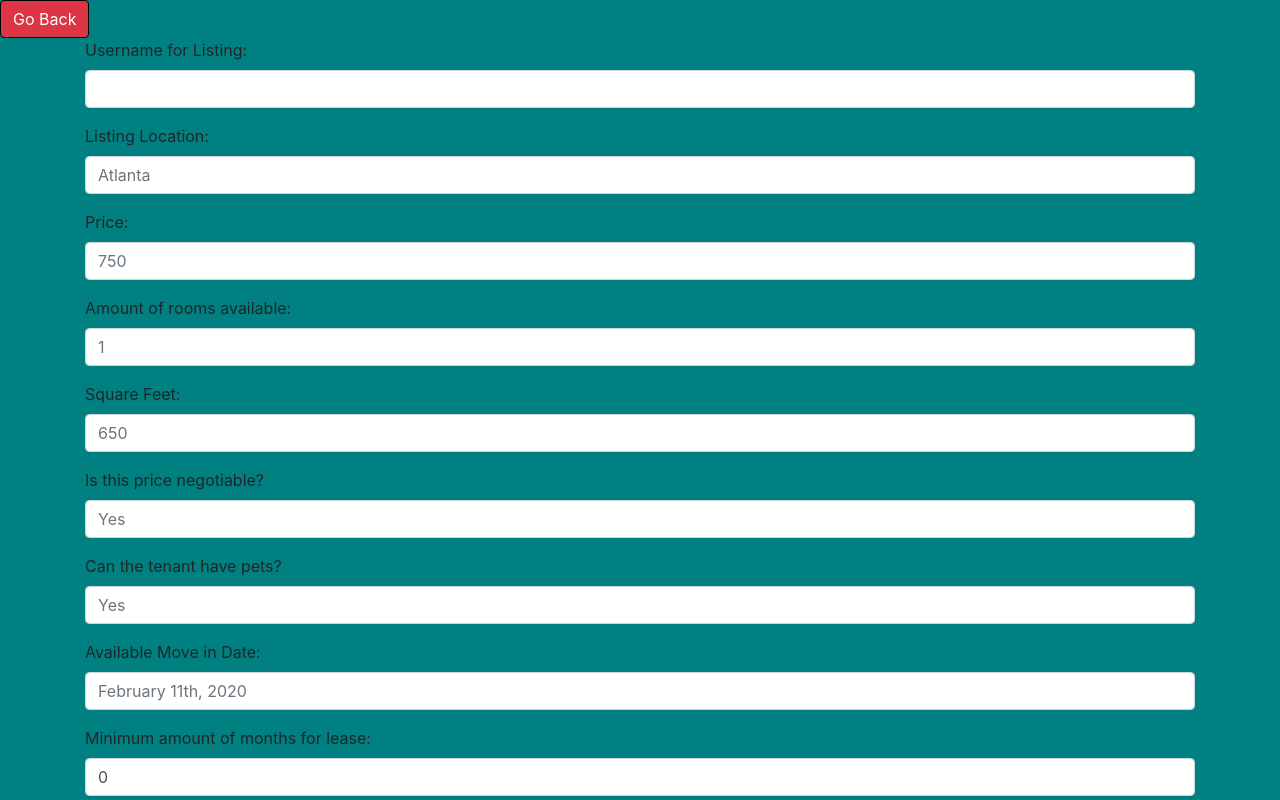
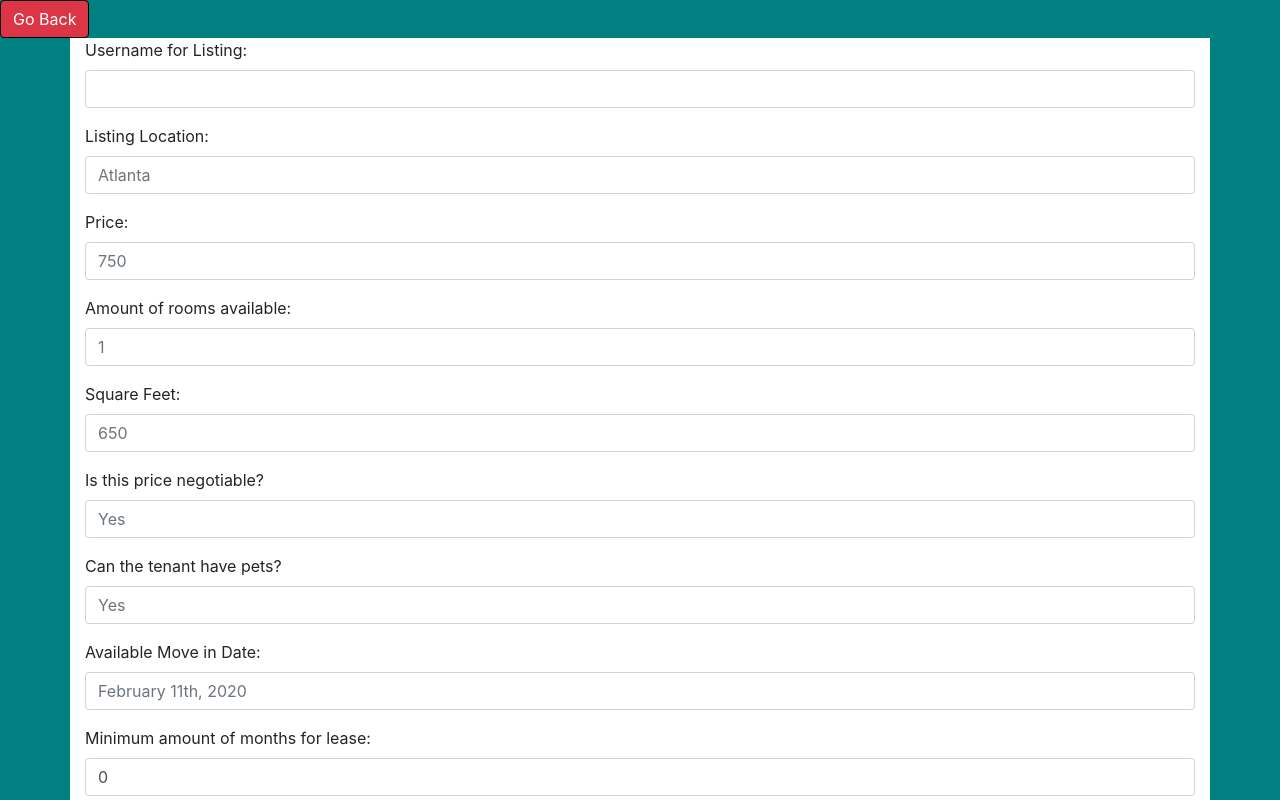
Before and after one commit to illimitableissi/Kangaroo, a React (Create React App) app in the folder kangaroo/: page /user/1/form in a window 1280 px wide. Shown: the top 800 px of the page. Built offline with nearby package versions, Linux system fonts and the light colour scheme; no server answers; a web font is replaced by a local one.

Commit message:
more styling and cleanup

```diff
--- a/kangaroo/src/Components/components.css
+++ b/kangaroo/src/Components/components.css
@@ -32,3 +32,7 @@
 .btn:hover {
 	border: 1px solid black;
 }
+
+.formContainer {
+	background-color: white;
+}
--- a/kangaroo/src/Pages/UserListing.js
+++ b/kangaroo/src/Pages/UserListing.js
@@ -3,6 +3,7 @@
 import Form from 'react-bootstrap/Form'
 import Button from 'react-bootstrap/Button'
 import Container from 'react-bootstrap/Container'
+import '../Components/details.css'
 
 class UserListing extends React.Component{
 
@@ -96,7 +97,7 @@
     return (
         <div>
             <a href={"/user/" + this.state.savedListing._id} role="button" className="btn btn-danger">Go Back</a>
-            <Container>
+            <Container className="formContainer">
                  <Form>
                  <Form.Group controlId="userName">
                   <Form.Label>Username for Listing:</Form.Label>
@@ -104,7 +105,6 @@
                     // type="text"
                     name="userName"
                     placeholder={this.state.savedListing.userName}
-                    // defaultValue={this.state.savedListing.userName}
                     onChange={this.handleInputChange}
                     value={this.state.userName}
                     />
--- a/kangaroo/src/Pages/YourPage.js
+++ b/kangaroo/src/Pages/YourPage.js
@@ -37,7 +37,7 @@
 
 	render() {
 		return (
-			<div>
+			<div className="userBody">
 				<Nav />
 				<h2>Welcome, {this.state.user.name}!</h2>
 				<a className='btn btn-danger' href='/'>
```
